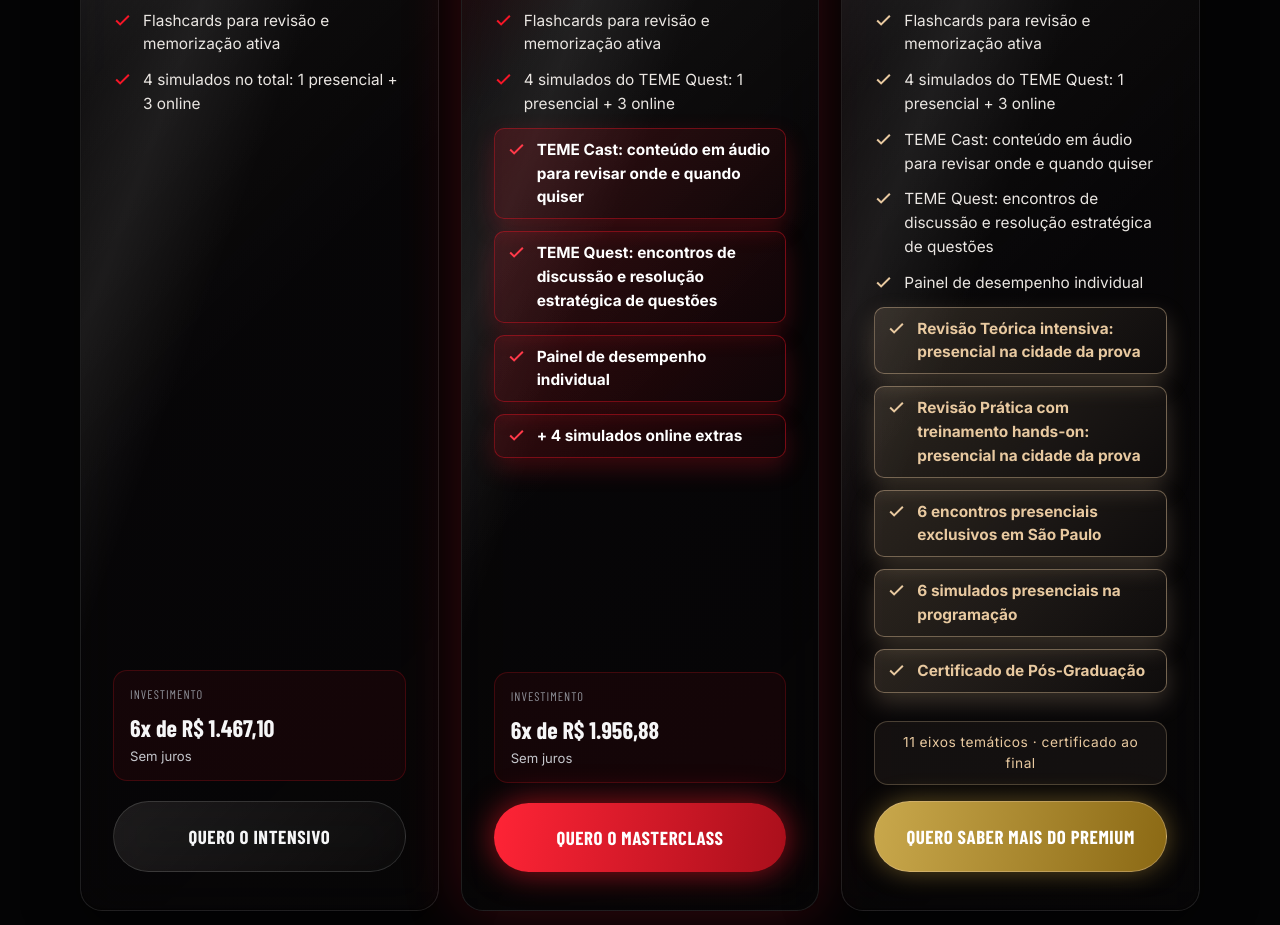
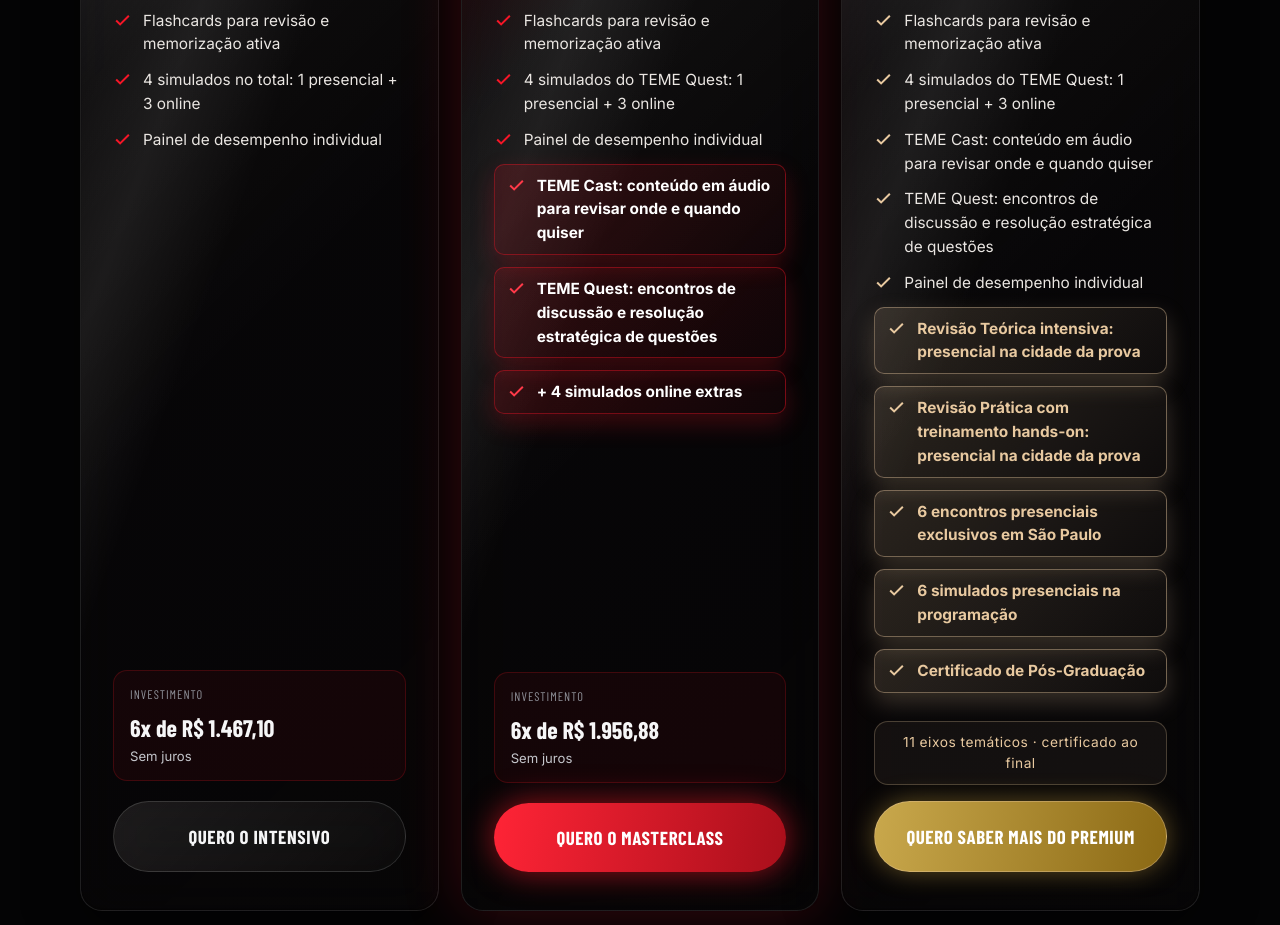
Before and after one commit to gtalksmkt/preparatorio-teme-2027, a plain HTML site: page index.html in a window 1280 px wide. Shown: the part 5967-6892 px from the top of the page. Drawn offline with nearby package versions, Linux system fonts and the light colour scheme; animation ran at ten frames a second; a web font is replaced by a local one.

Commit message:
Painel de desempenho em todas as modalidades (inclui no Intensivo)
Co-Authored-By: Claude Opus 5.5 <noreply@anthropic.com>

```diff
--- a/index.html
+++ b/index.html
@@ -699,6 +699,7 @@ footer{background:#040405;border-top:1px solid rgba(245,22,39,.18);padding:46px
           <li><svg viewBox="0 0 24 24" fill="none" stroke="currentColor" stroke-width="2.5"><polyline points="20 6 9 17 4 12"/></svg>Banco de questões comentadas</li>
           <li><svg viewBox="0 0 24 24" fill="none" stroke="currentColor" stroke-width="2.5"><polyline points="20 6 9 17 4 12"/></svg>Flashcards para revisão e memorização ativa</li>
           <li><svg viewBox="0 0 24 24" fill="none" stroke="currentColor" stroke-width="2.5"><polyline points="20 6 9 17 4 12"/></svg>4 simulados no total: 1 presencial + 3 online</li>
+          <li><svg viewBox="0 0 24 24" fill="none" stroke="currentColor" stroke-width="2.5"><polyline points="20 6 9 17 4 12"/></svg>Painel de desempenho individual</li>
         </ul>
         <div style="margin-bottom:20px;padding:14px 16px;border-radius:14px;background:rgba(245,22,39,.06);border:1px solid rgba(245,22,39,.2)">
           <div style="font-size:.78rem;color:var(--gray-mid);text-transform:uppercase;letter-spacing:1px;font-family:var(--font-head);margin-bottom:4px">Investimento</div>
@@ -718,9 +719,9 @@ footer{background:#040405;border-top:1px solid rgba(245,22,39,.18);padding:46px
           <li><svg viewBox="0 0 24 24" fill="none" stroke="currentColor" stroke-width="2.5"><polyline points="20 6 9 17 4 12"/></svg>Banco de questões comentadas</li>
           <li><svg viewBox="0 0 24 24" fill="none" stroke="currentColor" stroke-width="2.5"><polyline points="20 6 9 17 4 12"/></svg>Flashcards para revisão e memorização ativa</li>
           <li><svg viewBox="0 0 24 24" fill="none" stroke="currentColor" stroke-width="2.5"><polyline points="20 6 9 17 4 12"/></svg>4 simulados do TEME Quest: 1 presencial + 3 online</li>
+          <li><svg viewBox="0 0 24 24" fill="none" stroke="currentColor" stroke-width="2.5"><polyline points="20 6 9 17 4 12"/></svg>Painel de desempenho individual</li>
           <li class="li-hl li-hl-red"><svg viewBox="0 0 24 24" fill="none" stroke="currentColor" stroke-width="2.5"><polyline points="20 6 9 17 4 12"/></svg>TEME Cast: conteúdo em áudio para revisar onde e quando quiser</li>
           <li class="li-hl li-hl-red"><svg viewBox="0 0 24 24" fill="none" stroke="currentColor" stroke-width="2.5"><polyline points="20 6 9 17 4 12"/></svg>TEME Quest: encontros de discussão e resolução estratégica de questões</li>
-          <li class="li-hl li-hl-red"><svg viewBox="0 0 24 24" fill="none" stroke="currentColor" stroke-width="2.5"><polyline points="20 6 9 17 4 12"/></svg>Painel de desempenho individual</li>
           <li class="li-hl li-hl-red"><svg viewBox="0 0 24 24" fill="none" stroke="currentColor" stroke-width="2.5"><polyline points="20 6 9 17 4 12"/></svg>+ 4 simulados online extras</li>
         </ul>
         <div style="margin-bottom:20px;padding:14px 16px;border-radius:14px;background:rgba(245,22,39,.06);border:1px solid rgba(245,22,39,.2)">
```
